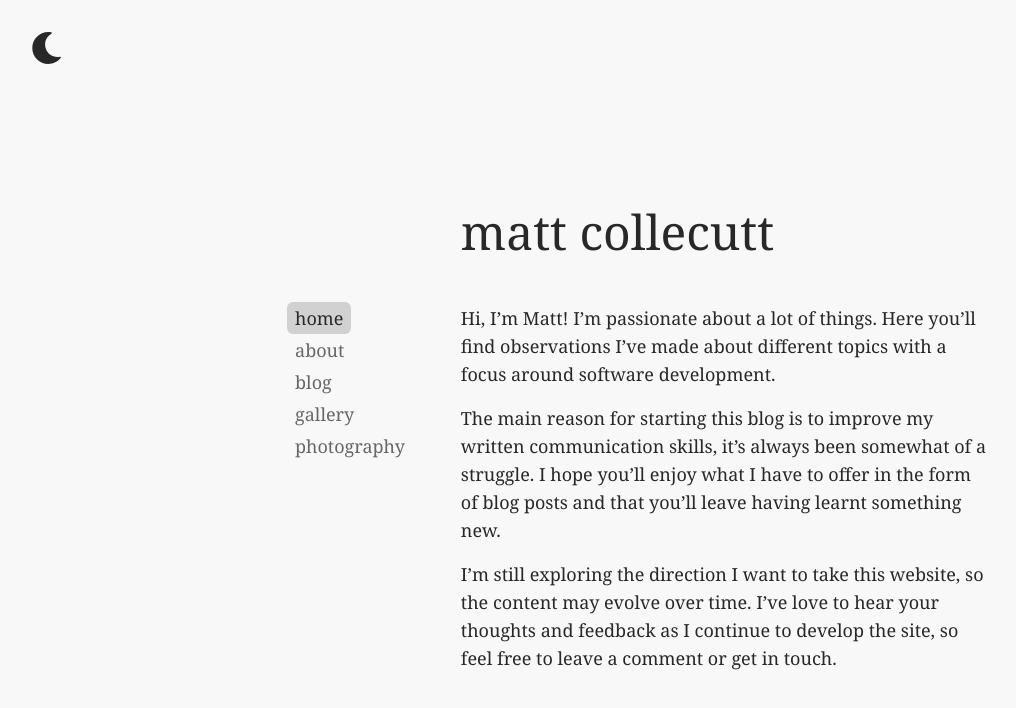
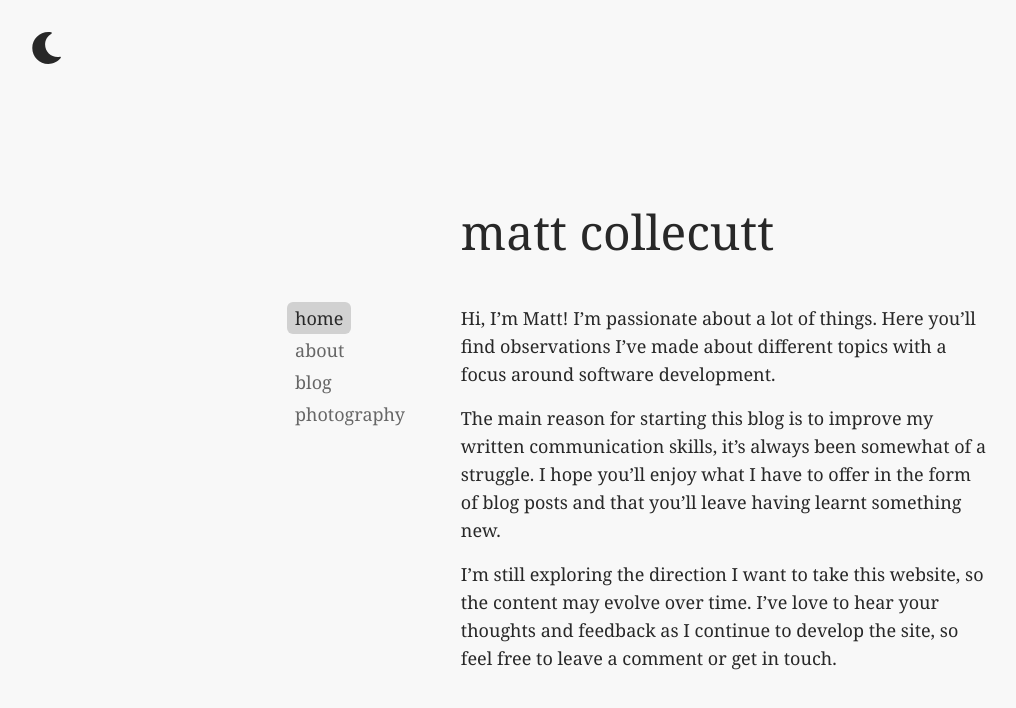
Before and after one commit to mattcollie/mattcollecutt.com, a SvelteKit app in the folder web/: page / in a window 1280 px wide. Shown: the top 708 px of the page, without its empty margins (1-1017 px from the left). Built offline with nearby package versions, Linux system fonts and the light colour scheme.

Commit message:
removing gallery route

```diff
--- a/web/src/routes/+layout.svelte
+++ b/web/src/routes/+layout.svelte
@@ -24,7 +24,6 @@
                 <Link href="/">home</Link>
                 <Link href="/about">about</Link>
                 <Link href="/blog">blog</Link>
-                <Link href="/gallery">gallery</Link>
                 <Link href="/photography">photography</Link>
             </nav>
         {/if}
```
